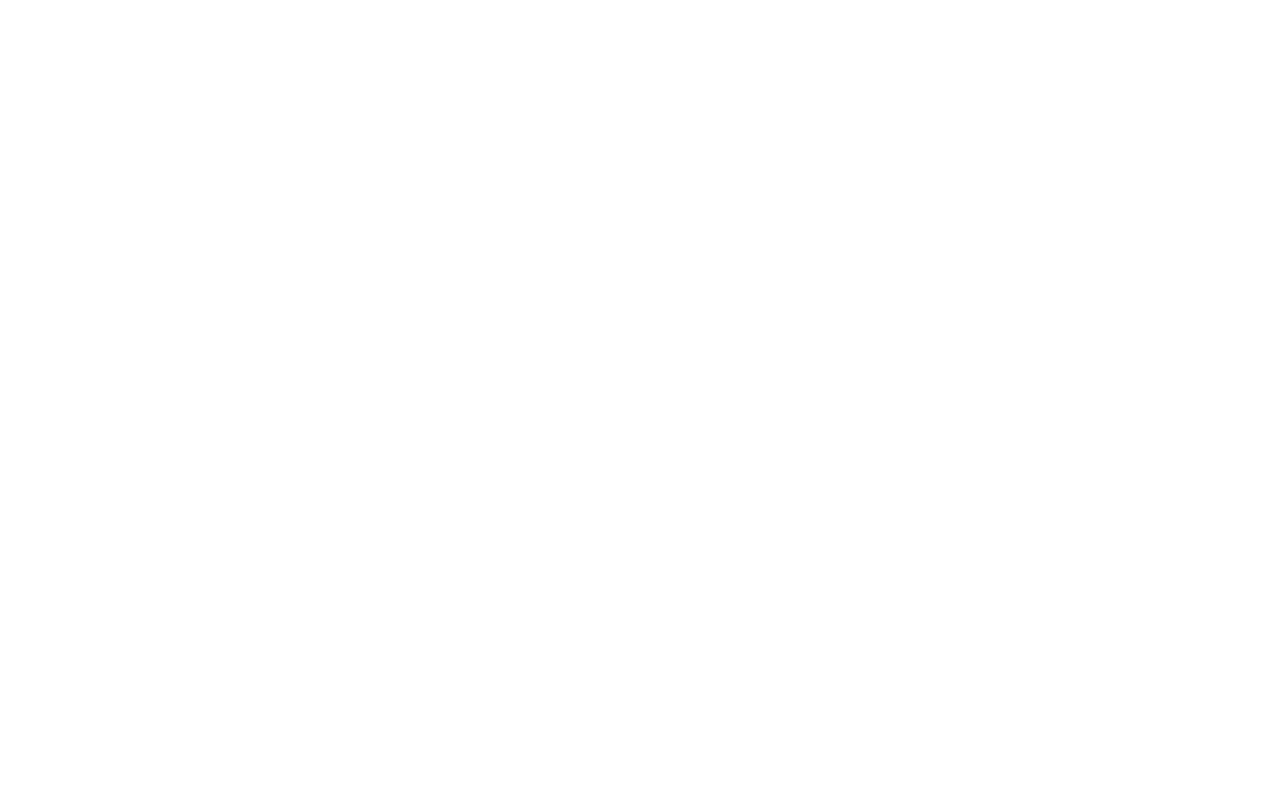
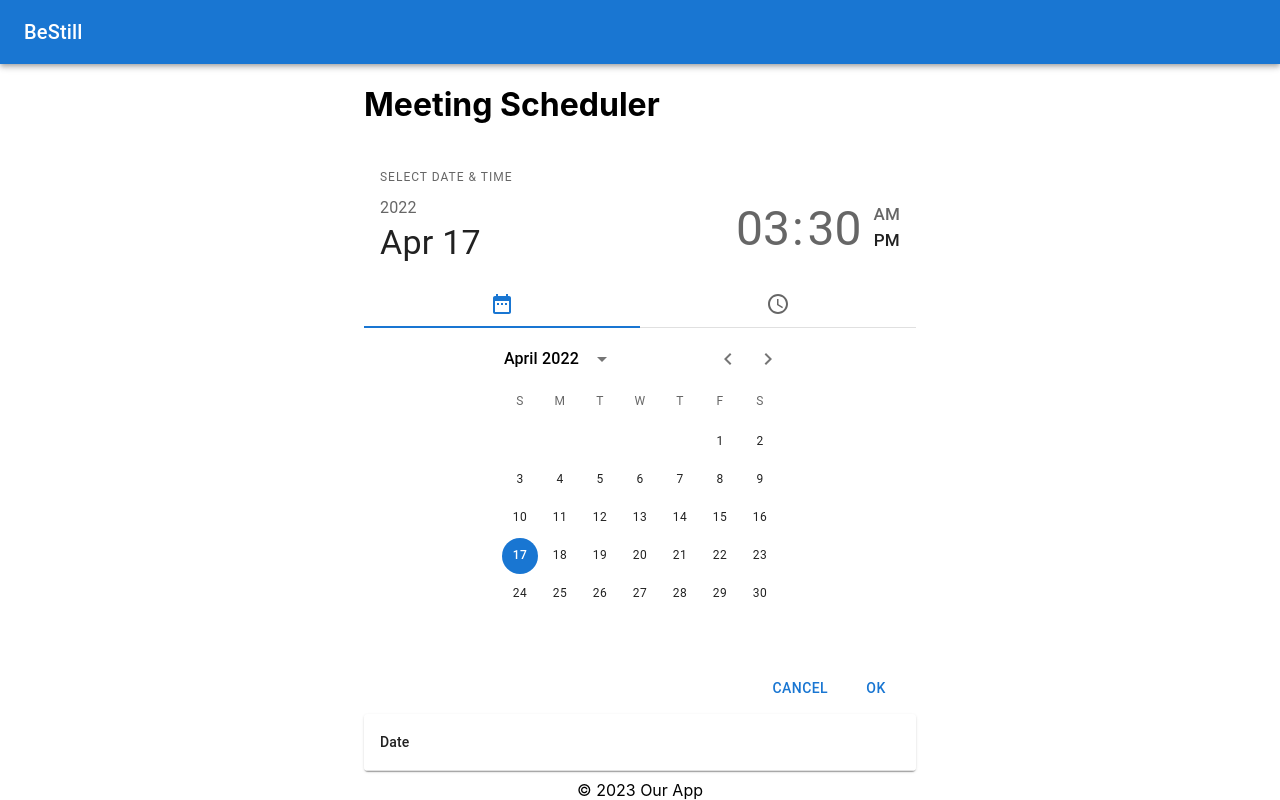
Before and after one commit to plessem/BeStillApp, a React (Create React App) app: page /schedule in a window 1280 px wide. Before the commit this address had no page. Built offline with nearby package versions, Linux system fonts and the light colour scheme.

Commit message:
added basic meeting scheduler, some restructuring

```diff
--- a/package.json
+++ b/package.json
@@ -7,9 +7,11 @@
     "@emotion/styled": "^11.11.0",
     "@mui/material": "^5.14.18",
     "@mui/x-data-grid": "^6.18.1",
+    "@mui/x-date-pickers": "^6.18.2",
     "@testing-library/jest-dom": "^5.17.0",
     "@testing-library/react": "^13.4.0",
     "@testing-library/user-event": "^13.5.0",
+    "dayjs": "^1.11.10",
     "react": "^18.2.0",
     "react-dom": "^18.2.0",
     "react-router-dom": "^6.20.0",
--- a/public/index.html
+++ b/public/index.html
@@ -24,7 +24,7 @@
       work correctly both with client-side routing and a non-root public URL.
       Learn how to configure a non-root public URL by running `npm run build`.
     -->
-    <title>React App</title>
+    <title>BeStill</title>
   </head>
   <body>
     <noscript>You need to enable JavaScript to run this app.</noscript>
--- a/src/App.js
+++ b/src/App.js
@@ -1,31 +1,36 @@
-import React from "react";
+import "./App.css";
+
+import { Link, Route, BrowserRouter as Router, Routes } from "react-router-dom";
+
+import AppBar from "@mui/material/AppBar";
+import Box from "@mui/material/Box";
+import Button from "@mui/material/Button";
 import Card from "@mui/material/Card";
 import CardContent from "@mui/material/CardContent";
-import Button from "@mui/material/Button";
+import Container from "@mui/material/Container";
+import EmotionTracker from "./EmotionTracker";
+import MeetingScheduler from "./MeetingScheduler";
+import React from "react";
+import Toolbar from "@mui/material/Toolbar";
 import Typography from "@mui/material/Typography";
-import Box from "@mui/material/Box";
-import Container from "@mui/material/Container";
-import AppBar from "@mui/material/AppBar";
-import Toolbar from "@mui/material/Toolbar";
-import "./App.css";
-import { BrowserRouter as Router, Route, Link, Routes } from "react-router-dom";
-import EmotionTracker from "./EmotionTracker";
 
 const HomePage = () => {
   return (
+    <Box className="app">
+      <AppBar position="static">
+        <Toolbar>
+          <div className="my-element">
+            <Typography variant="h6" component="div">
+              BeStill
+            </Typography>
+          </div>
+        </Toolbar>
+      </AppBar>
       <Router>
         <Routes>
           <Route
             path="/"
             element={
-            <Box className="app">
-              <AppBar position="static">
-                <Toolbar>
-                  <Typography variant="h6" component="div">
-                    Welcome to Our App
-                  </Typography>
-                </Toolbar>
-              </AppBar>
               <Container className="app-main">
                 <Card className="card" id="get-help-now">
                   <CardContent>
@@ -43,7 +48,9 @@
                     <Typography variant="body2">
                       Schedule your appointment with just one click.
                     </Typography>
+                    <Link to="/schedule">
                       <Button variant="contained">Schedule</Button>
+                    </Link>
                   </CardContent>
                 </Card>
                 <Card className="card" id="track-emotions">
@@ -67,16 +74,17 @@
                   </CardContent>
                 </Card>
               </Container>
+            }
+          />
+          {/* Add a Route for the emotion page */}
+          <Route path="/track-emotions" element={<EmotionTracker />} />
+          <Route path="/schedule" element={<MeetingScheduler />} />
+        </Routes>
+      </Router>
       <Box className="app-footer" component="footer">
         © 2023 Our App
       </Box>
     </Box>
-          }
-        />
-        {/* Add a Route for the emotion page */}
-        <Route path="/track-emotions" element={<EmotionTracker />} />
-      </Routes>
-    </Router>
   );
 };
 
--- /dev/null
+++ b/src/MeetingScheduler.js
@@ -0,0 +1,63 @@
+import {
+  Container,
+  Paper,
+  Table,
+  TableBody,
+  TableCell,
+  TableContainer,
+  TableHead,
+  TableRow,
+  Typography,
+} from "@mui/material";
+import React, { useState } from "react";
+
+import { AdapterDayjs } from "@mui/x-date-pickers/AdapterDayjs";
+import { LocalizationProvider } from "@mui/x-date-pickers";
+import { StaticDateTimePicker } from "@mui/x-date-pickers";
+import dayjs from "dayjs";
+
+const MeetingScheduler = () => {
+  const [meetings, setMeetings] = useState([]);
+
+
+  function addMeeting(date) {
+    setMeetings([...meetings, { date: date.format("YYYY-MM-DD HH:mm") }]);
+  }
+
+  function handleAccept(e) {
+    addMeeting(e)
+  }
+
+  return (
+    <LocalizationProvider dateAdapter={AdapterDayjs}>
+
+      <Container maxWidth="sm">
+        <h1>Meeting Scheduler</h1>
+        <StaticDateTimePicker onAccept={(e) => handleAccept(e)} defaultValue={dayjs('2022-04-17T15:30')} label="When to schedule" />
+        <TableContainer component = {Paper}>
+        <Table sx={{ minWidth: 650}} >
+          <TableHead>
+            <TableRow>
+              <TableCell>Date</TableCell>
+            </TableRow>
+          </TableHead>
+          <TableBody>
+            {meetings.map((meeting) => (
+              <TableRow
+                key={meeting.date}
+                sx={{ '&:last-child td, &:last-child th': { border: 0 } }}
+              >
+                <TableCell component="th" scope="meeting">
+                  {meeting.date}
+                </TableCell>
+              </TableRow>
+            ))}
+          </TableBody>
+        </Table>
+      </TableContainer>
+      </Container>
+    </LocalizationProvider>
+  );
+};
+
+export default MeetingScheduler;
```
Also changed, not shown: 1 other file (tests, documents, lock files or other folders). Lines whose indentation alone changed are shown as unchanged.
